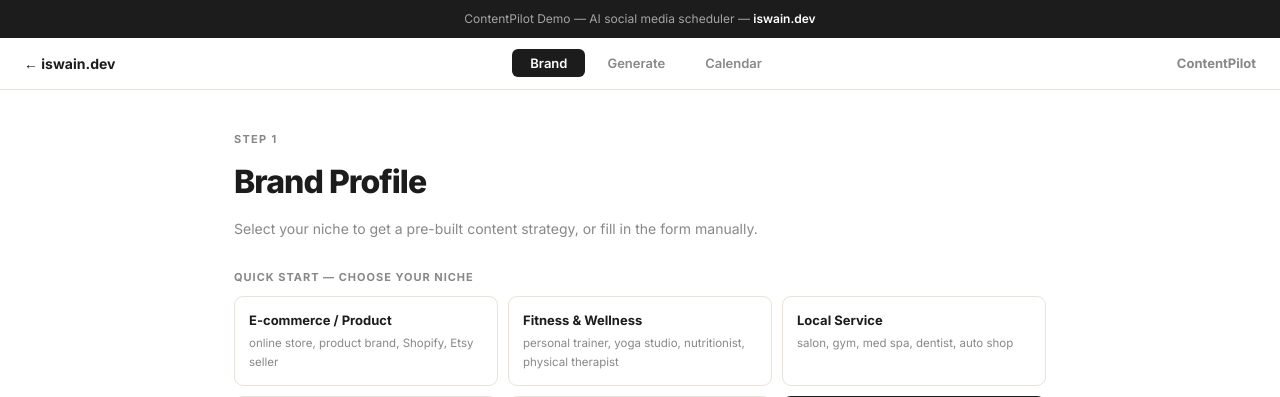
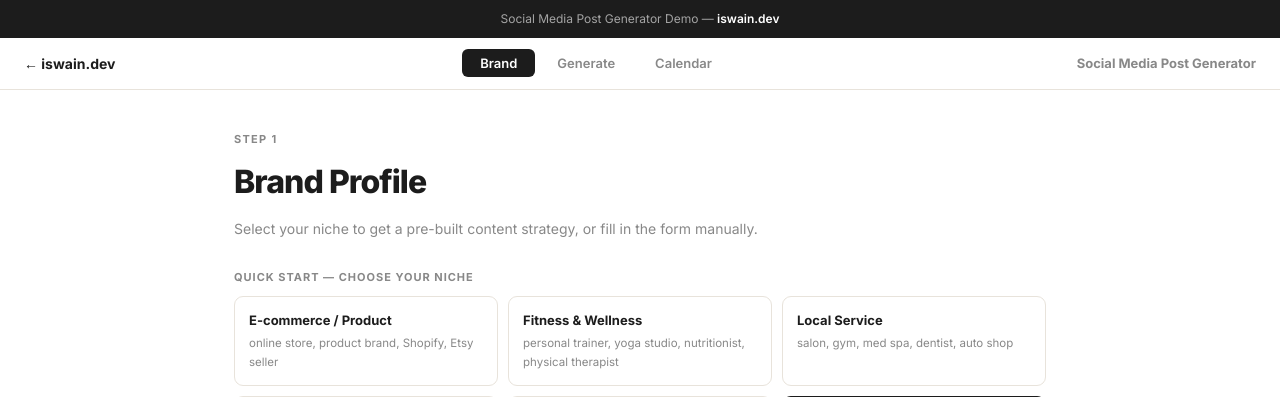
Before and after one commit to IASC-00/contentpilot, a Flask app: page / in a window 1280 px wide. Shown: the top 397 px of the page. Run offline with Flask 3, Linux system fonts and the light colour scheme.

Commit message:
Rename ContentPilot to Social Media Post Generator
Remove tech brand name in favour of plain English throughout the UI.

Co-Authored-By: Claude Sonnet 4.6 <noreply@anthropic.com>

```diff
--- a/templates/index.html
+++ b/templates/index.html
@@ -3,7 +3,7 @@
 <head>
 <meta charset="UTF-8">
 <meta name="viewport" content="width=device-width, initial-scale=1.0">
-<title>ContentPilot — AI Social Media Scheduler</title>
+<title>Social Media Post Generator — iswain.dev</title>
 <link rel="preconnect" href="https://fonts.googleapis.com">
 <link rel="preconnect" href="https://fonts.gstatic.com" crossorigin>
 <link href="https://fonts.googleapis.com/css2?family=Inter:wght@400;500;600;700;800&display=swap" rel="stylesheet">
@@ -145,7 +145,7 @@ textarea { resize: vertical; min-height: 90px; }
 </style>
 </head>
 <body>
-<div class="top-bar">ContentPilot Demo &mdash; AI social media scheduler &mdash; <a href="https://iswain.dev" target="_blank">iswain.dev</a></div>
+<div class="top-bar">Social Media Post Generator Demo &mdash; <a href="https://iswain.dev" target="_blank">iswain.dev</a></div>
 
 <nav>
   <a class="nav-brand" href="https://iswain.dev">← iswain.dev</a>
@@ -154,7 +154,7 @@ textarea { resize: vertical; min-height: 90px; }
     <button class="tab-btn" data-tab="generate">Generate</button>
     <button class="tab-btn" data-tab="calendar">Calendar</button>
   </div>
-  <span class="nav-right">ContentPilot</span>
+  <span class="nav-right">Social Media Post Generator</span>
 </nav>
 
 <!-- ── BRAND TAB ── -->
@@ -216,7 +216,7 @@ textarea { resize: vertical; min-height: 90px; }
 <div class="page">
   <div class="page-label">step 2</div>
   <h1 class="page-title">Generate Posts</h1>
-  <p class="page-desc">Describe what you want to post about. ContentPilot writes platform-optimized captions in your brand voice.</p>
+  <p class="page-desc">Describe what you want to post about. This tool writes platform-optimized captions in your brand voice.</p>
 
   <div class="plat-rec" id="plat-rec" style="display:none">
     <strong>Recommended for your niche:</strong>
```
